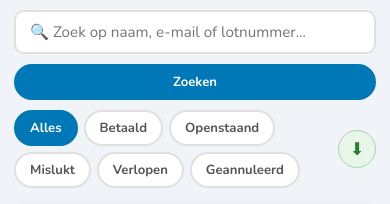
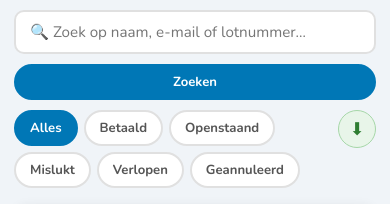
Before and after one commit to palmw01/eendjesrace, a Flask app: page /admin in a window 390 px wide. Shown: the part 408-612 px from the top of the page. Run offline with Flask 3, Linux system fonts and the light colour scheme; the visitor is signed in with stand-in values (Sample User, id 1); data that the repository does not hold is empty; parts of the project's set-up code (start-up, migrations or seed data) failed here and were passed over.

Commit message:
Fix CSV-icoon op dezelfde rij als filters op mobiel
filter-csv-rij nowrap + csv-menu flex-shrink:0 zodat het icoon
altijd rechts naast de filterpillen blijft staan.

Co-Authored-By: Claude Sonnet 4.6 <noreply@anthropic.com>

```diff
--- a/templates/admin.html
+++ b/templates/admin.html
@@ -254,9 +254,10 @@
       .zoek { display: flex !important; flex-direction: column !important; align-items: stretch !important; }
       .zoek input[type="text"] { max-width: 100%; min-width: 0; flex: none !important; }
       .zoek button { width: 100%; }
+      .filter-csv-rij { flex-wrap: nowrap; align-items: flex-start; }
       .statusfilter { width: auto; flex: 1; }
       .knop-csv { display: none; }
-      .csv-menu { display: block; }
+      .csv-menu { display: block; flex-shrink: 0; }
 
       .instelling-kaart { padding: 16px; margin-top: 28px; }
       .instelling-rij { flex-direction: column; align-items: flex-start; gap: 6px; }
```
